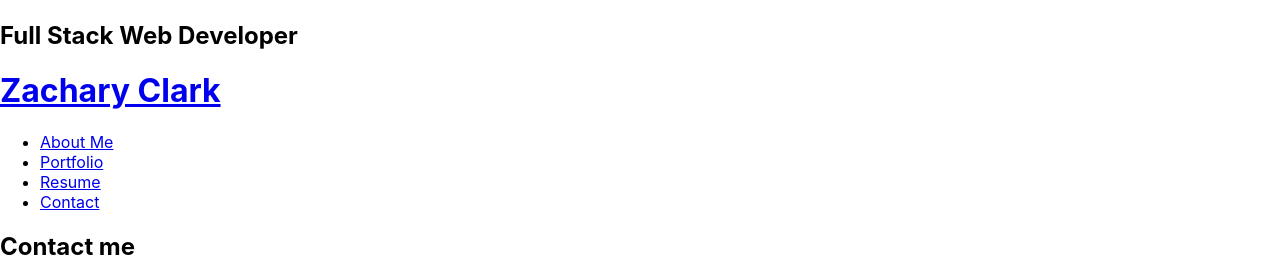
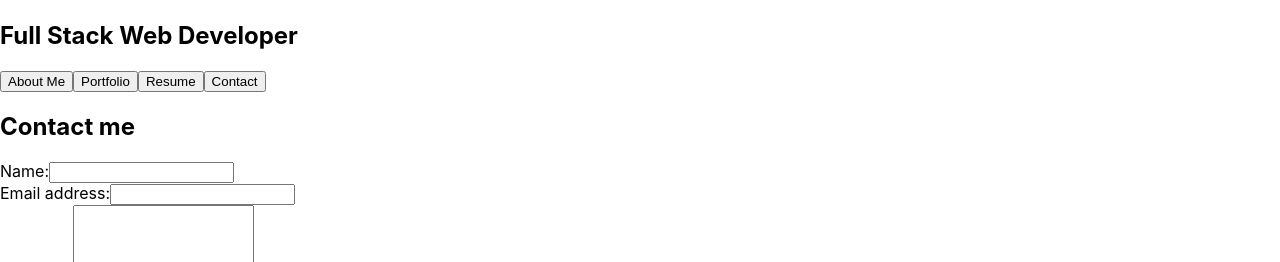
Before and after one commit to zaclark369/react-portfolio, a React (Create React App) app: page / in a window 1280 px wide. Shown: the part 385-647 px from the top of the page. Built offline with nearby package versions, Linux system fonts and the light colour scheme.

Commit message:
changed Nav to buttons rather than anchors

```diff
--- a/src/components/Nav/index.js
+++ b/src/components/Nav/index.js
@@ -1,29 +1,26 @@
 import React from 'react';
 
-function Nav(props) {
+
+function Nav({view, setView}) {
+
+  function clickHandler(e) {
+    (e.target.type === 'button') && setView(e.target.name);
+  }
+
     return (
-        <header>
-        <h1>
-          <a href="index.html">Zachary Clark</a>
-        </h1>
-        <nav>
-          <ul>
-            <li>
-              <a href="#AboutMe">About Me</a>
-            </li>
-            <li>
-              <a href="#portfolio">Portfolio</a>
-            </li>
-            <li>
-              <a href="#resume">Resume</a>
-            </li>
-            <li>
-              <a href="#contact">Contact</a>
-            </li>
 
-          </ul>
+        <nav onclick={clickHandler}>
+
+              <button className={`${view == "About" && "nav-selected"}`} type = 'button' name= "about">About Me</button>
+
+              <button className={`${view == "Portfolio" && "nav-selected"}`} type = 'button' name= "portfolio">Portfolio</button>
+
+              <button className={`${view == "Resume" && "nav-selected"}`} type = 'button' name= "resume">Resume</button>
+
+              <button className={`${view == "Contact" && "nav-selected"}`} type = 'button' name= "contact">Contact</button>
+
         </nav>
-      </header>
+
     )
 }
 
```
